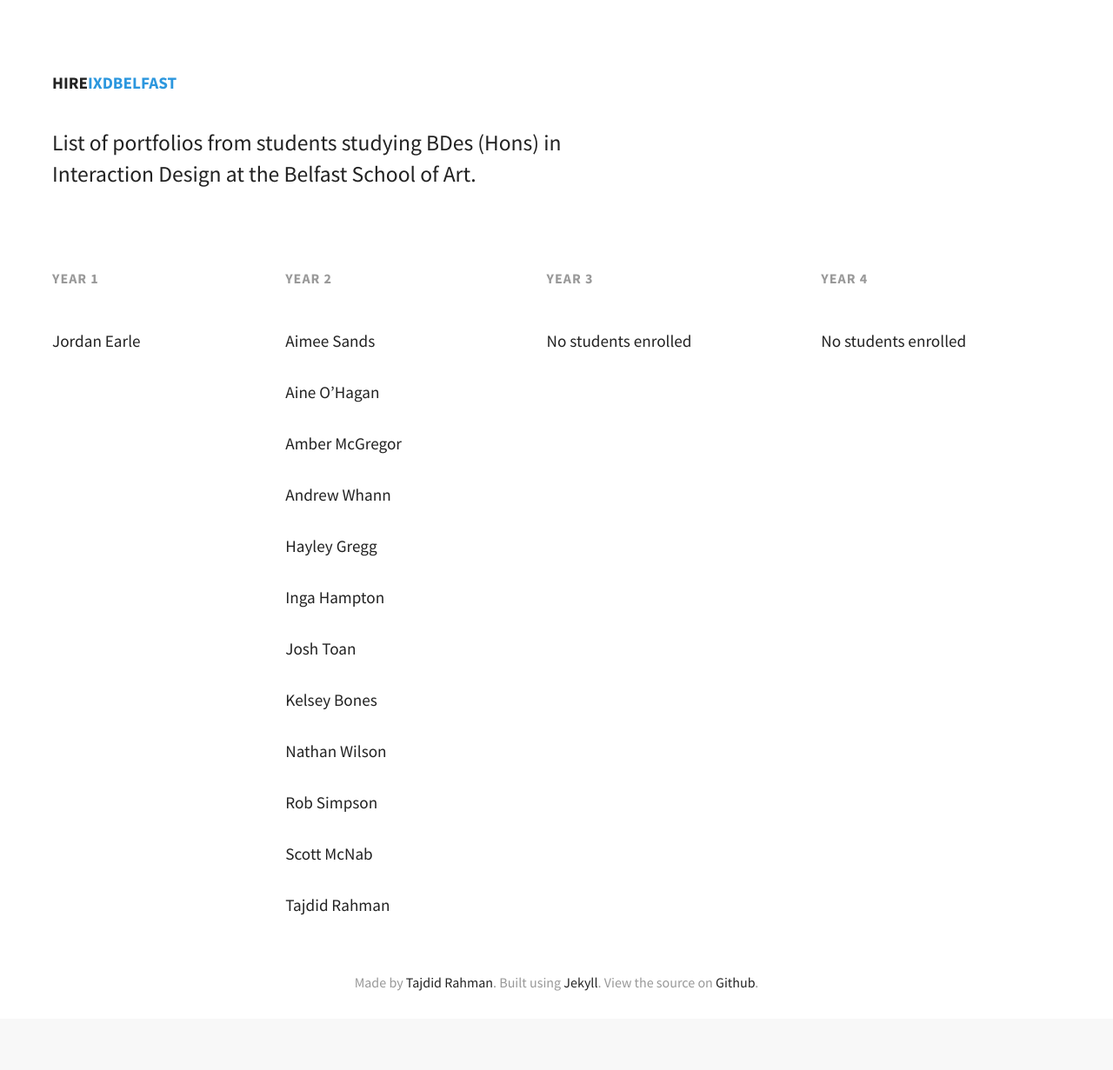
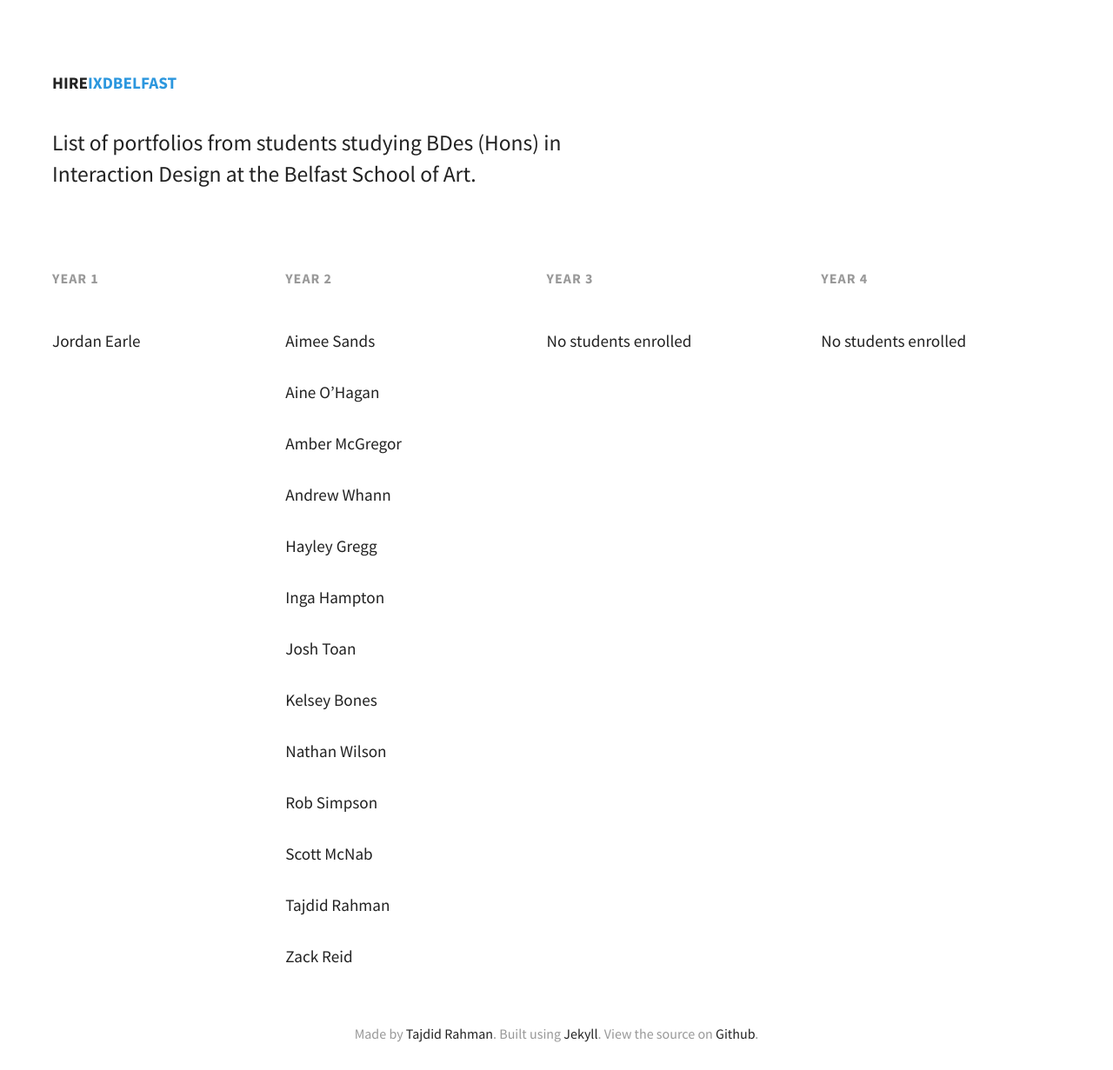
Before and after one commit to hireixdbelfast/hireixdbelfast.github.io, a Jekyll site: the page built from index.html, in a window 1280 px wide. Shown: the whole page at 87% size. Built offline with Jekyll 4.4.1, drawn with Linux system fonts in a browser that asks for light colours; nearby versions of some CDN libraries; before the commit the page ends 1172 px from its top, so only the background shows below that.

Commit message:
New link

```diff
--- a/_data/yeargroup.yml
+++ b/_data/yeargroup.yml
@@ -42,3 +42,6 @@
     - name: "Amber McGregor"
       url: "http://littleelefant.design/"
       twitter: "little_elefant"
+    - name: "Zack Reid"
+      url: "http://zackreid.com/"
+      twitter: "mrzackrox"
```
